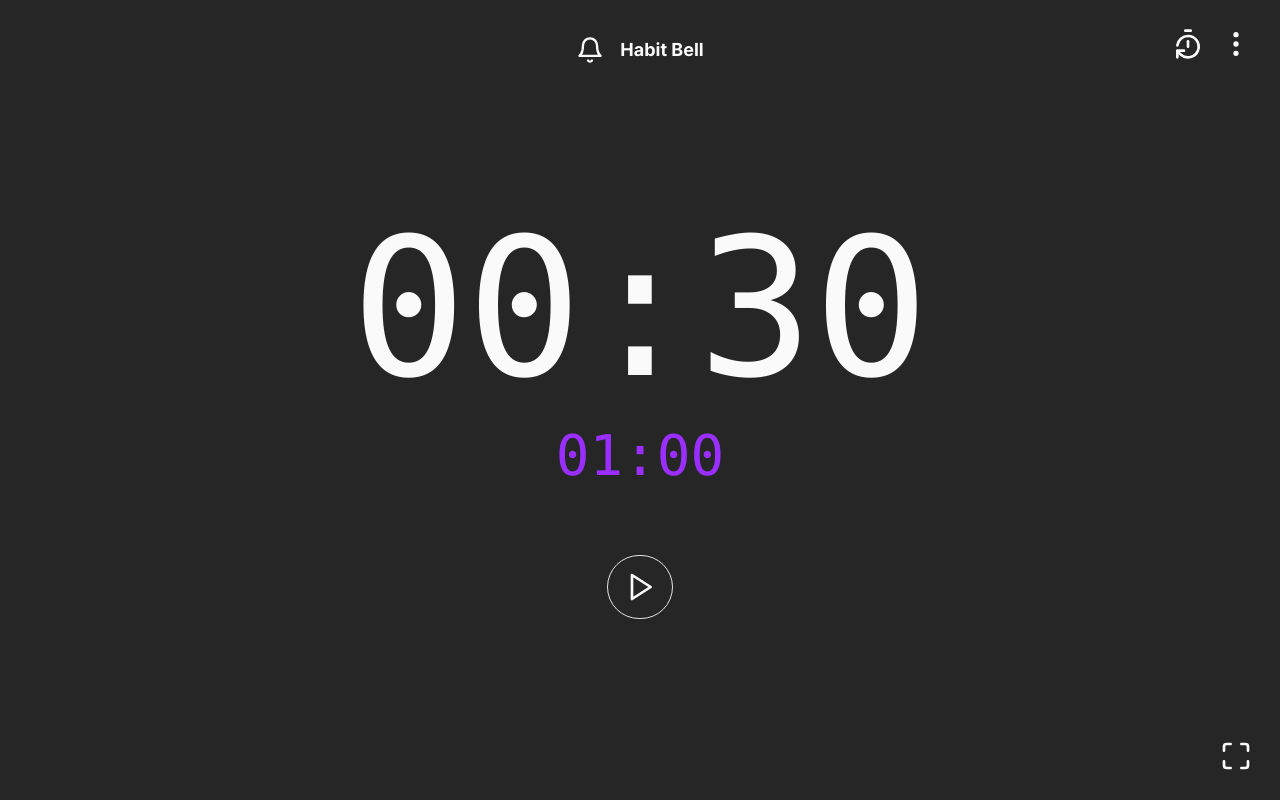
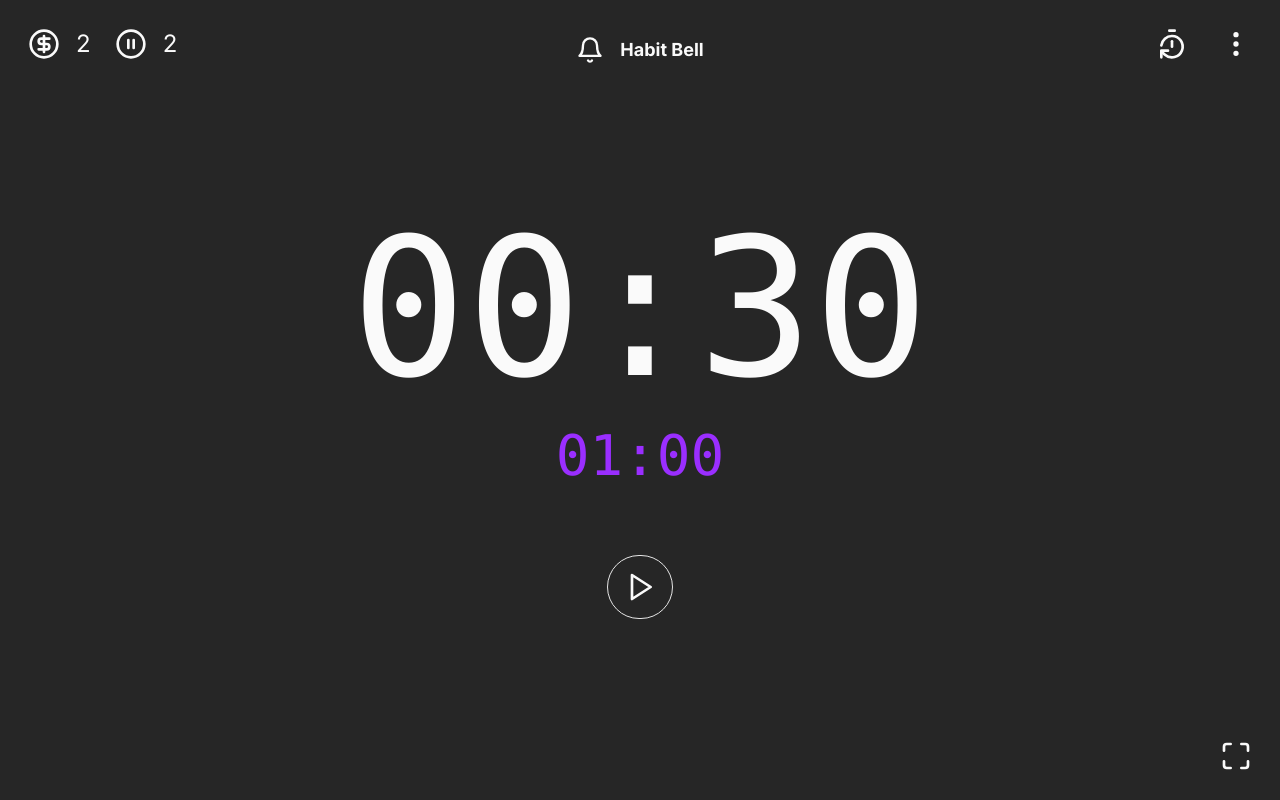
Before and after one commit to chrisonoo/habit-bell-next-v2, a Next.js app: page / in a window 1280 px wide. Built offline with nearby package versions, Linux system fonts and the light colour scheme.

Commit message:
feat: Add new action buttons and improve layout positioning

```diff
--- a/components/habit-timer.tsx
+++ b/components/habit-timer.tsx
@@ -6,7 +6,12 @@ import { BellLogo } from "@/components/bell-logo";
 import { TimerControls } from "@/components/timer-controls";
 import { TimerSettingsDialog } from "@/components/timer-settings-dialog";
 import { formatTime } from "@/lib/utils";
-import { TimerReset, RotateCcw, Maximize } from "lucide-react";
+import {
+    CircleDollarSign,
+    CirclePause,
+    TimerReset,
+    Maximize,
+} from "lucide-react";
 import { Button } from "@/components/ui/button";
 
 // Interfejs dla stanu timera zarządzanego przez workera
@@ -210,8 +215,50 @@ export function HabitTimer() {
 
     return (
         <div className="relative flex flex-col items-center justify-between min-h-screen overflow-hidden">
+            <div className="absolute top-4 left-4 z-10 flex gap-3 items-center">
+                {/* Reset Button (Top Right) */}
+                <div className="flex gap-1 items-center">
+                    <Button
+                        variant="ghost"
+                        size="icon"
+                        className="h-10 w-10 lg:h-14 lg:w-14"
+                        onClick={resetTimer}
+                    >
+                        <CircleDollarSign className="!h-6 !w-6 lg:!h-8 lg:!w-8" />
+                        <span className="sr-only">Reset timer</span>
+                    </Button>
+                    <div className="text-xl lg:text-2xl">2</div>
+                </div>
+
+                {/* Reset Button (Top Right) */}
+                <div className="flex gap-1 items-center">
+                    <Button
+                        variant="ghost"
+                        size="icon"
+                        className="h-10 w-10 lg:h-14 lg:w-14"
+                        onClick={resetTimer}
+                    >
+                        <CirclePause className="!h-6 !w-6 lg:!h-8 lg:!w-8" />
+                        <span className="sr-only">Reset timer</span>
+                    </Button>
+                    <div className="text-xl lg:text-2xl">2</div>
+                </div>
+            </div>
+
             {/* Logo */}
             <BellLogo />
+
+            <div className="absolute top-4 right-4 z-10 flex gap-2 items-center">
+                {/* Reset Button (Top Right) */}
+                <Button
+                    variant="ghost"
+                    size="icon"
+                    className="h-10 w-10 lg:h-14 lg:w-14"
+                    onClick={resetTimer}
+                >
+                    <TimerReset className="!h-6 !w-6 lg:!h-8 lg:!w-8" />
+                    <span className="sr-only">Reset timer</span>
+                </Button>
 
                 {/* Menu/Settings Button (Top Left) */}
                 <TimerSettingsDialog
@@ -222,17 +269,7 @@ export function HabitTimer() {
                     onOpenChange={setIsSettingsOpen}
                     onOpen={handleSettingsOpen}
                 />
-
-            {/* Reset Button (Top Right) */}
-            <Button
-                variant="ghost"
-                size="icon"
-                className="absolute top-4 right-12 lg:right-16 z-10 h-10 w-10 lg:h-14 lg:w-14"
-                onClick={resetTimer}
-            >
-                <TimerReset className="!h-6 !w-6 lg:!h-8 lg:!w-8" />
-                <span className="sr-only">Reset timer</span>
-            </Button>
+            </div>
 
             {/* Fullscreen Button (Bottom Right) */}
             <Button
--- a/components/timer-settings-dialog.tsx
+++ b/components/timer-settings-dialog.tsx
@@ -62,7 +62,7 @@ export function TimerSettingsDialog({
                 <Button
                     variant="ghost"
                     size="icon"
-                    className="absolute top-4 right-4 z-10 h-10 w-10 lg:h-14 lg:w-14"
+                    className="h-10 w-10 lg:h-14 lg:w-14"
                 >
                     <EllipsisVertical className="!h-6 !w-6 lg:!h-8 lg:!w-8" />
                     <span className="sr-only">Settings</span>
```
Lines whose indentation alone changed are shown as unchanged.
